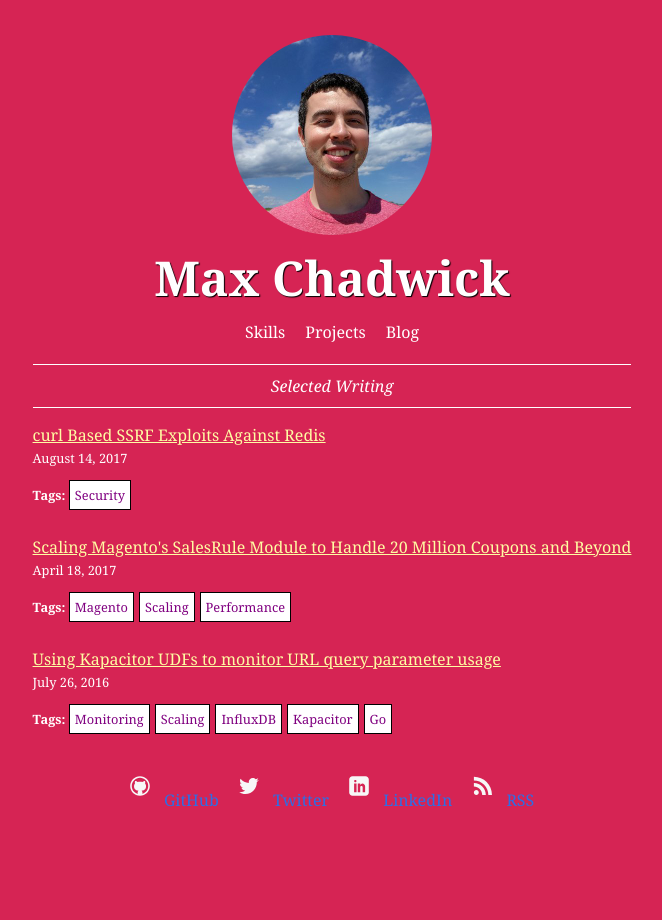
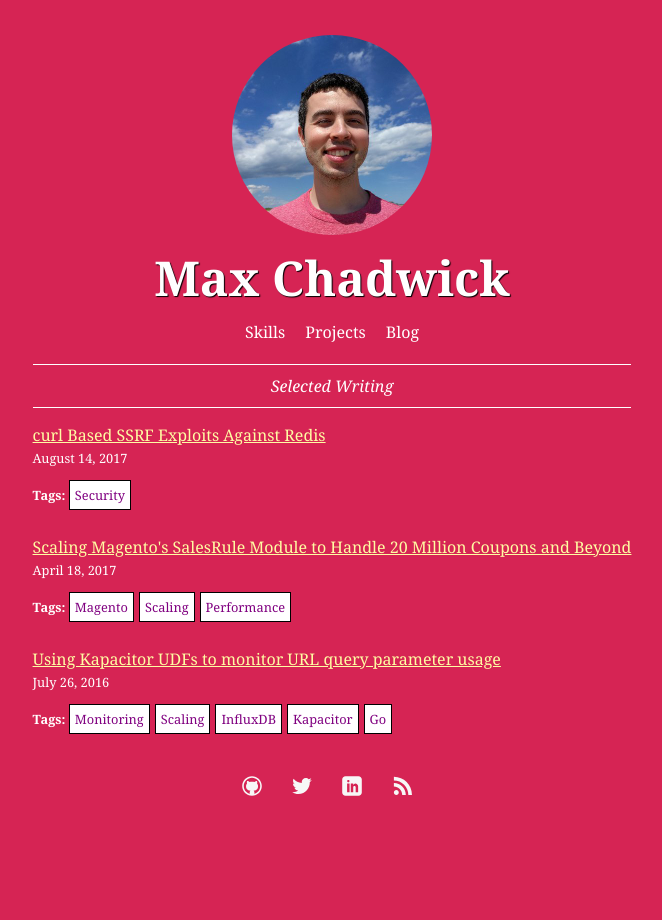
Before and after one commit to mpchadwick/mpchadwick.github.io, a Jekyll site: the page built from index.html, in a window 1280 px wide. Shown: the whole page, without its empty margins (308-970 px from the left). Built offline with Jekyll 4.4.1, drawn with Linux system fonts in a browser that asks for light colours.

Commit message:
Add visuallyhidden class

```diff
--- a/_sass/_global.scss
+++ b/_sass/_global.scss
@@ -119,3 +119,10 @@ blockquote {
 .iframe-wrapper--emoji-punctuation-chart {
     padding-bottom: 61.83%;
 }
+.visuallyhidden {
+  position: absolute;
+  overflow: hidden;
+  clip: rect(0 0 0 0);
+  height: 1px; width: 1px;
+  margin: -1px; padding: 0; border: 0;
+}
```
